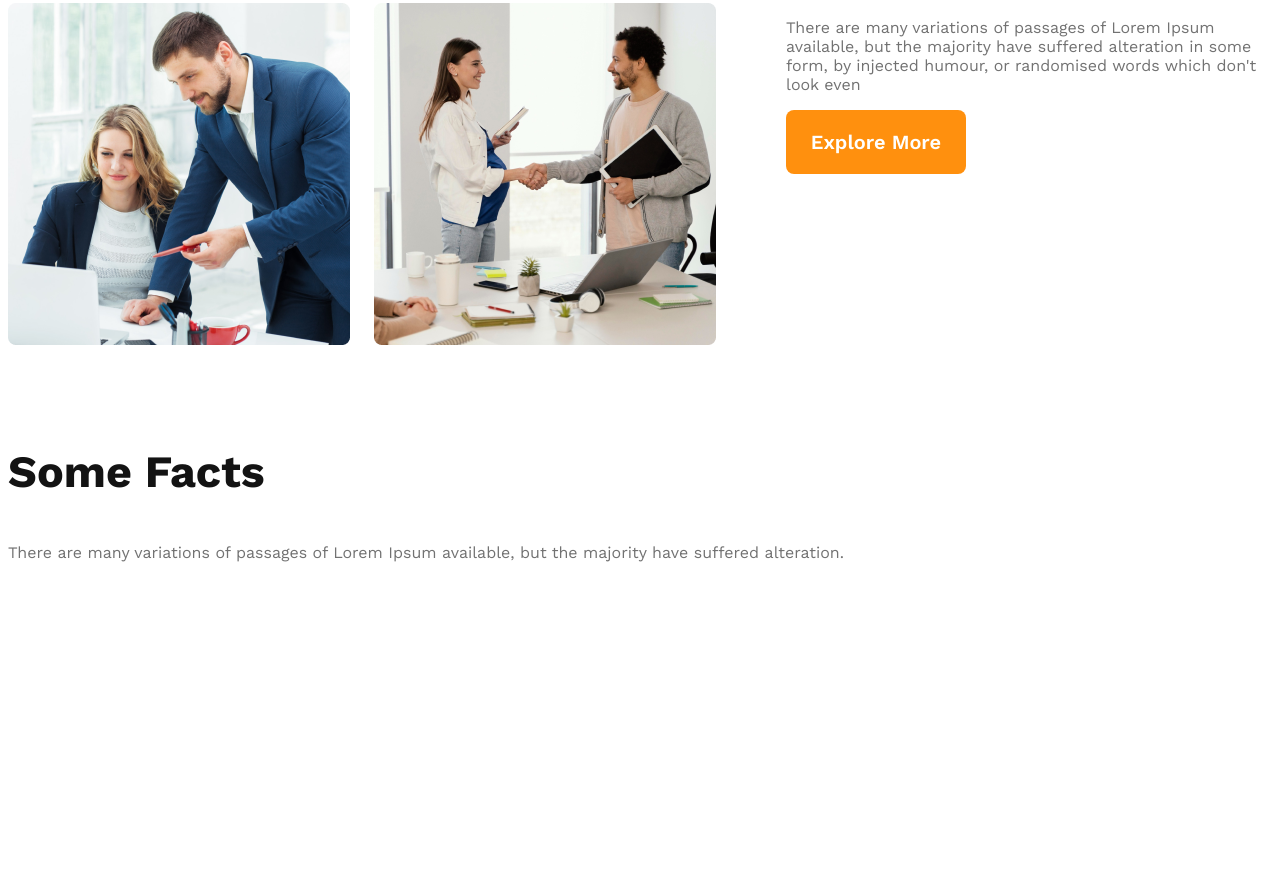
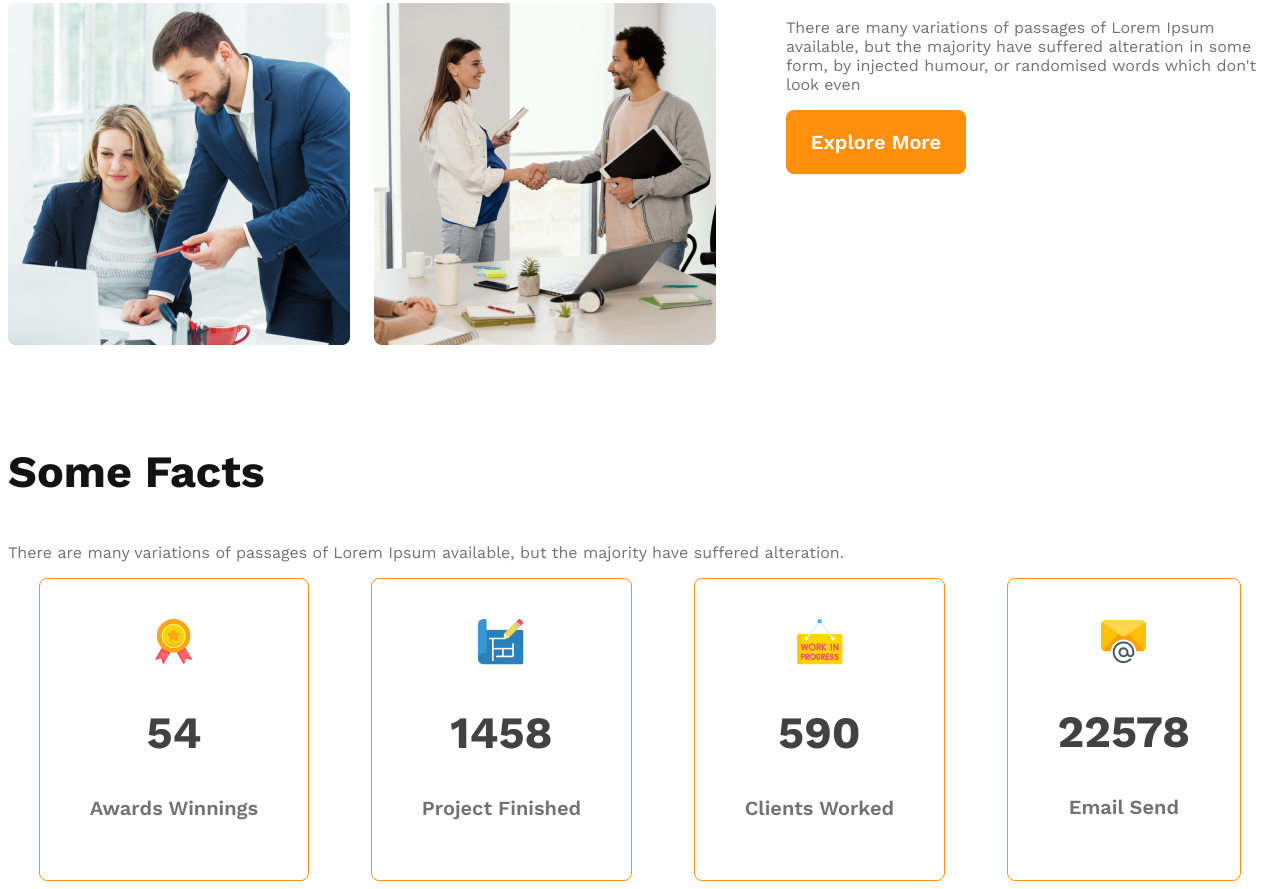
Before and after one commit to masudulalam/g3-architects-website, a plain HTML site: page index.html in a window 1280 px wide. Shown: the part 1510-2399 px from the top of the page. Before the commit the page ends 2088 px from the top, so only its background shows below. Drawn offline with nearby package versions, Linux system fonts and the light colour scheme.

Commit message:
finished somefacts section

```diff
--- a/index.html
+++ b/index.html
@@ -59,6 +59,30 @@
         <section class="facts">
             <h3 class="section-title">Some Facts</h3>
             <p class="text-gray">There are many variations of passages of Lorem Ipsum available, but the majority have suffered alteration.</p>
+
+            <div class="facts-card-container">
+                <!-- .card*4>img+h2.card-stats+p.card-title text-gray -->
+                <div class="card">
+                    <img src="images/icons/ribon.png" alt="">
+                    <h2 class="card-stats">54</h2>
+                    <p class="card-title text-gray">Awards Winnings</p>
+                </div>
+                <div class="card">
+                    <img src="images/icons/projects.png" alt="">
+                    <h2 class="card-stats">1458</h2>
+                    <p class="card-title text-gray">Project Finished</p>
+                </div>
+                <div class="card">
+                    <img src="images/icons/customers.png" alt="">
+                    <h2 class="card-stats">590</h2>
+                    <p class="card-title text-gray">Clients Worked</p>
+                </div>
+                <div class="card">
+                    <img src="images/icons/email.png" alt="">
+                    <h2 class="card-stats">22578</h2>
+                    <p class="card-title text-gray">Email Send</p>
+                </div>
+            </div>
         </section>
     </main>
     <footer>
--- a/styles/architects.css
+++ b/styles/architects.css
@@ -125,6 +125,30 @@ main {
     color: #FF900E;
 }
 
+/* Facts styles */
+.facts-card-container{
+    display: flex;
+    justify-content: space-around;
+}
+.card{
+    border: 1px solid #FF900E;
+    border-radius: 8px;
+    /* width: 242px;
+    height: 242px; */
+    text-align: center;
+    padding: 40px 50px;
+}
+
+.card-stats{
+    font-size: 2.8rem;
+    color: #424242;
+}
+
+.card-title{
+    font-weight: 600;
+    font-size: 1.25rem;
+}
+
 /* Responsive media queries */
 /* mobile devices */
 @media screen and (max-width: 576px) {
```
